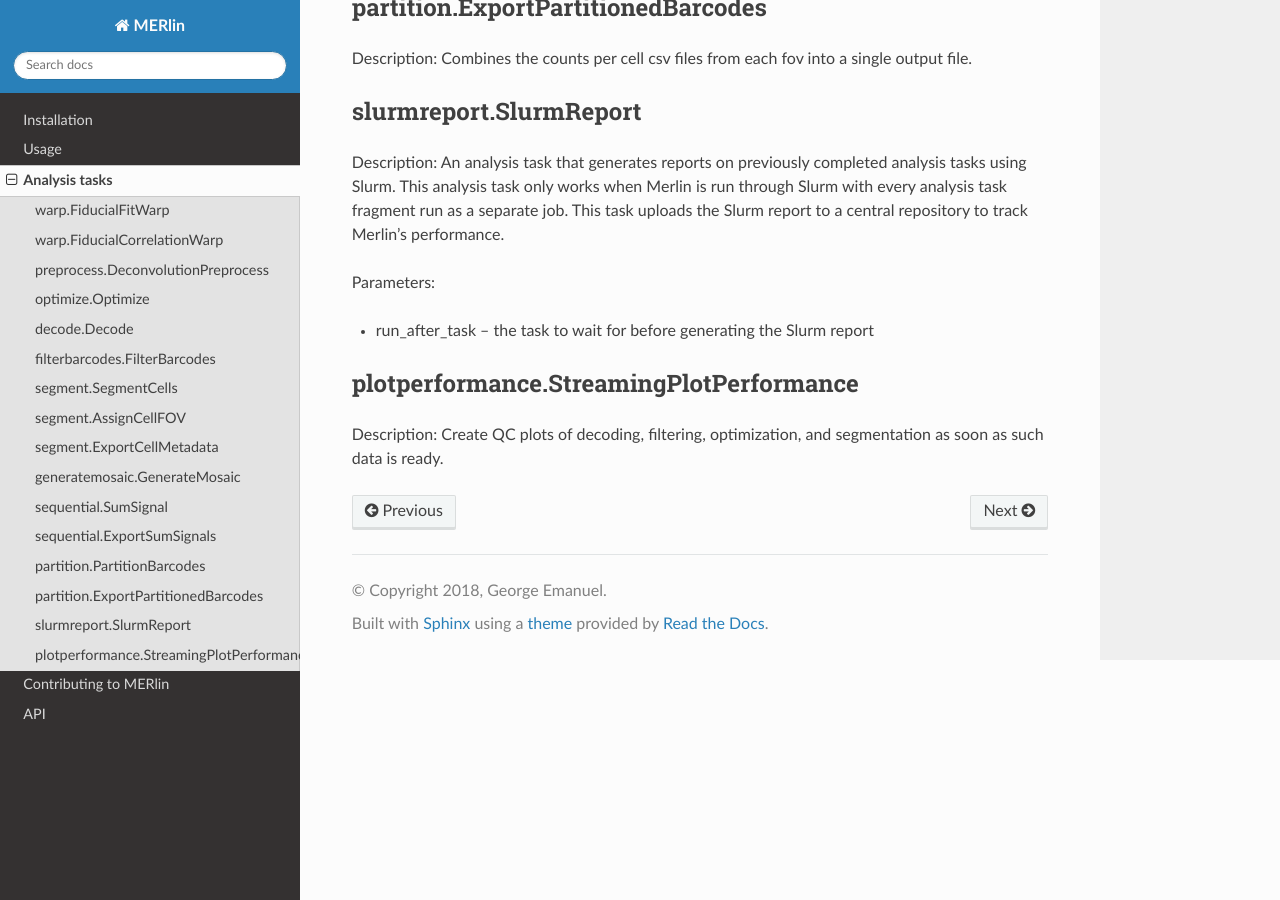
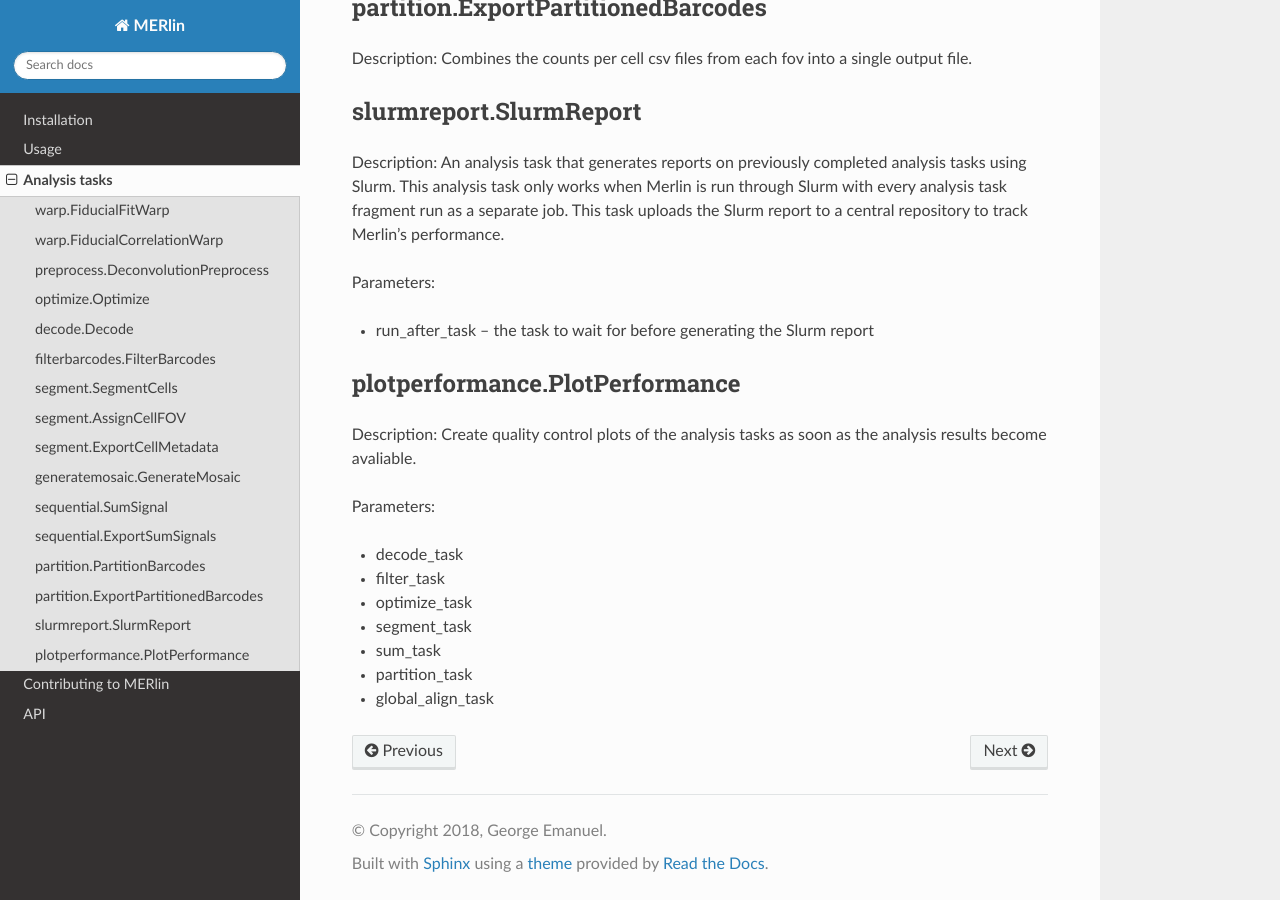
Before and after one commit to emanuega/MERlin, a Sphinx documentation site: the page built from docs/tasks.rst, in a window 1280 px wide and 900 px high, scrolled down 3201 px. Built offline with Sphinx 7.4.7 and the Read the Docs theme 2.0.0, drawn with Linux system fonts in a browser that asks for light colours.

Commit message:
Updated docs for PlotPerformance. [ci skip]

```diff
--- a/docs/tasks.rst
+++ b/docs/tasks.rst
@@ -136,7 +136,17 @@ Parameters:
 
 * run\_after\_task -- the task to wait for before generating the Slurm report
 
-plotperformance.StreamingPlotPerformance
+plotperformance.PlotPerformance
 -------------------------------
 
-Description: Create QC plots of decoding, filtering, optimization, and segmentation as soon as such data is ready.
+Description: Create quality control plots of the analysis tasks as soon as the analysis results become avaliable.
+
+Parameters:
+
+* decode\_task
+* filter\_task
+* optimize\_task
+* segment\_task
+* sum\_task
+* partition\_task
+* global\_align\_task
```
